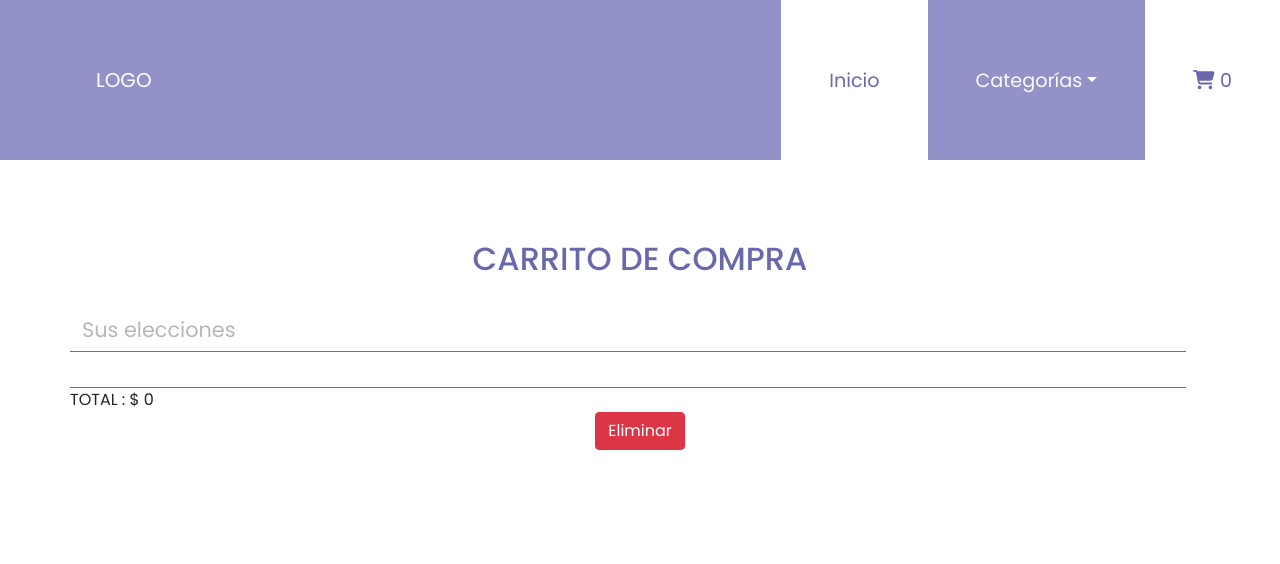
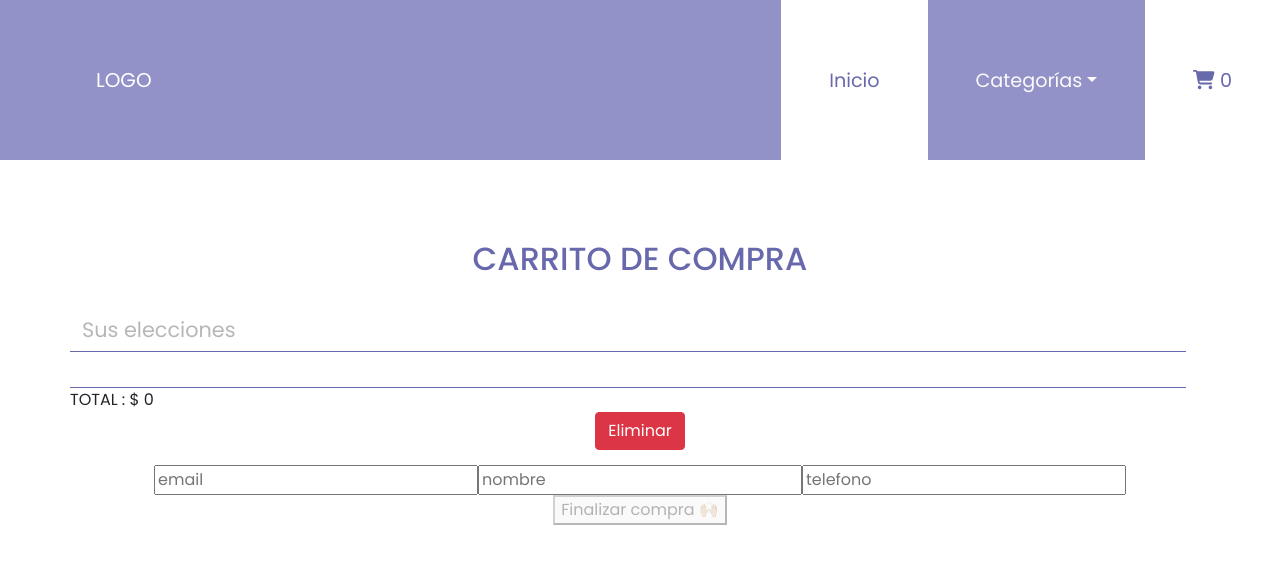
Before and after one commit to Lyreael/Keki-ReactJs, a React (Create React App) app: page /cart in a window 1280 px wide. Shown: the top 564 px of the page. Built offline with nearby package versions, Linux system fonts and the light colour scheme.

Commit message:
firebase II

```diff
--- a/src/Components/ItemCount.js
+++ b/src/Components/ItemCount.js
@@ -3,6 +3,9 @@ import './styleCount.scss';
 import { getProductById } from '../products'
 import { useParams } from 'react-router-dom'
 import {CartContext} from '../context/CartContext';
+import { db } from  '../services/firebase/firebase'
+import { getDoc , doc } from 'firebase/firestore'
+
 
 
 const ItemCount = ({initial = 1 , onAdd}) => {
@@ -15,14 +18,13 @@ const ItemCount = ({initial = 1 , onAdd}) => {
     const cartContext = useContext(CartContext)
 
     useEffect  (() => {
-        getProductById(paramsId).then(product => {
-            console.log(product, paramsId)
+        getDoc(doc(db, 'Items', paramsId)).then((querySnapshot) => {
+            const product = { id: querySnapshot.id, ...querySnapshot.data()}
             setProduct(product)
             setStock(product.stock)
-        })
-        .catch(error => {
-            console.log(error)
-        })
+        }).catch((error) =>{
+            console.log('Error serching item', error)
+    })
         return () => {
             setProduct()
         }
--- a/src/Components/ItemDetail/ItemDetailContainer.js
+++ b/src/Components/ItemDetail/ItemDetailContainer.js
@@ -33,11 +33,15 @@ const ItemDetailContainer = () => {
         }
     }, [paramsId])
 
+    if (loading) {
+        return <Loader type="Oval" color="#6868AC" height={80} width={80}/>
+      }
+
     return (
         <div className='section'>
             <div className='row justify-content-center align-items-center'>
                 <h3>Detalles</h3>
-                    { product? <ItemDetail product={product} /> : <Loader type="Oval" color="#6868AC" height={80} width={80}/> }
+                     <ItemDetail product={product} />
             </div>
         </div>
     )
--- a/src/components/cartView/CartView.js
+++ b/src/components/cartView/CartView.js
@@ -1,16 +1,78 @@
-import React, { useContext } from 'react'
+import React, { useContext, useRef, useState} from 'react'
 import { Container, Row, Col, ListGroup, Button } from "react-bootstrap";
 import {CartContext} from '../../context/CartContext';
 import  {FormatAmount}  from '../../utils'
+import {db} from '../../services/firebase/firebase'
+import { addDoc, collection } from 'firebase/firestore';
+import Loader from 'react-loader-spinner';
 
 
 const CartView = () => {
 
+    const {quantity, products, clear, removeItem, total} = useContext(CartContext)
 
-    const {quantity, products, clear, removeItem, total} = useContext(CartContext)
+    const [isProccesing, setIsProccesing] = useState(false)
+    const [isSuccess, setIsSuccess] = useState(false)
+    const [loadingOrder, setLoadingOrder] = useState(false)
+
+    const [contact, setContact] = useState({
+        name: '',
+        phone: '',
+        address: '',
+        comment: ''
+    })
+
+
+
+    const contactFormRef = useRef()
+
+    const onFormChange = (e) => {
+        const { name, value } = e.target;
+        setContact({
+            ...contact,
+            [name]: value,
+        });
+    };
+
+    const confirmOrder = () => {
+        setIsProccesing(true)
+        setLoadingOrder(true)
+
+        const buyer = {
+            name:contact.name,
+            phone: contact.phone,
+            address: contact.address,
+            comment: contact.comment
+        }
+
+        const objOrder = {
+            buyer: buyer,
+            items: products,
+            total: total,
+
+        }
+
+        addDoc(collection(db, "orders"), objOrder).then(({ id}) => {
+            console.log(id)
+            clear()
+            setLoadingOrder(false)
+            setIsProccesing(false)
+            setIsSuccess(true)
+        })
+
+        // setTimeout(() => {
+        //     clear()
+        //     setIsProccesing(false)
+        //     setIsSuccess(true)
+        // }, 1000)
+    }
+
+
 
 
     return (
+        isSuccess ? (<div>Orden de compra enviada con exito</div> ):(
+        !loadingOrder ?
     <Container >
         <Row className='cartContainer'>
             <Col>
@@ -46,7 +108,42 @@ const CartView = () => {
             </Row>
                 <Row>TOTAL : $ { FormatAmount(total)} </Row>
                 <Button variant="danger" onClick={clear}>Eliminar</Button>
-        </Container>
+                <form
+                            method="POST"
+                            onSubmit={confirmOrder}
+                            style={{ margin: '15px 0px' }}
+                        >
+                            <input
+                                onChange={onFormChange}
+                                type="email"
+                                name="address"
+                                placeholder="email"
+                            />
+                            <input
+                                onChange={onFormChange}
+                                type="text"
+                                name="name"
+                                placeholder="nombre"
+                            />
+                            <input
+                                onChange={onFormChange}
+                                type="phone"
+                                name="phone"
+                                placeholder="telefono"
+                            />
+                            <button
+                                disabled={
+                                    products?.length === 0 ||
+                                    contact.nombre === '' ||
+                                    contact.email === ''
+                                }
+                            >
+                                Finalizar compra 🙌🏼
+                            </button>
+                        </form>
+
+
+        </Container>: <Loader type="Oval" color="#6868AC" height={80} width={80}/>)
     )
 }
 
```
